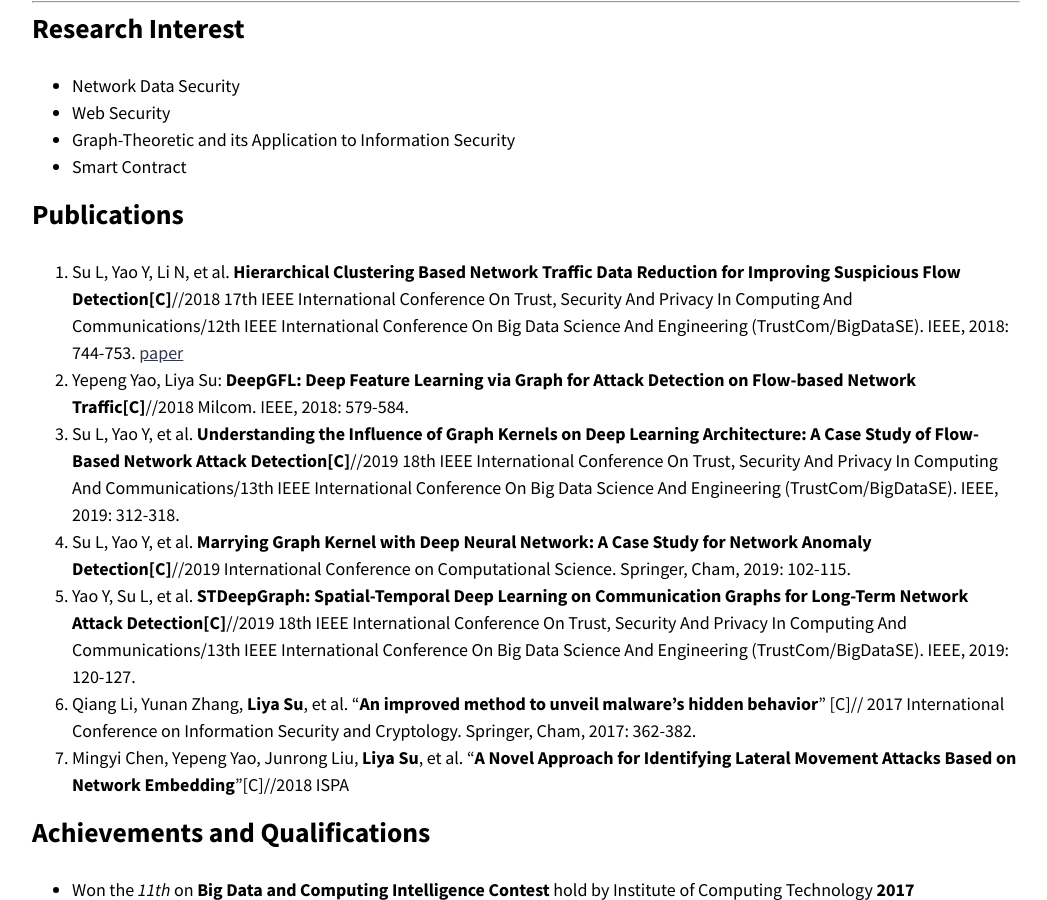
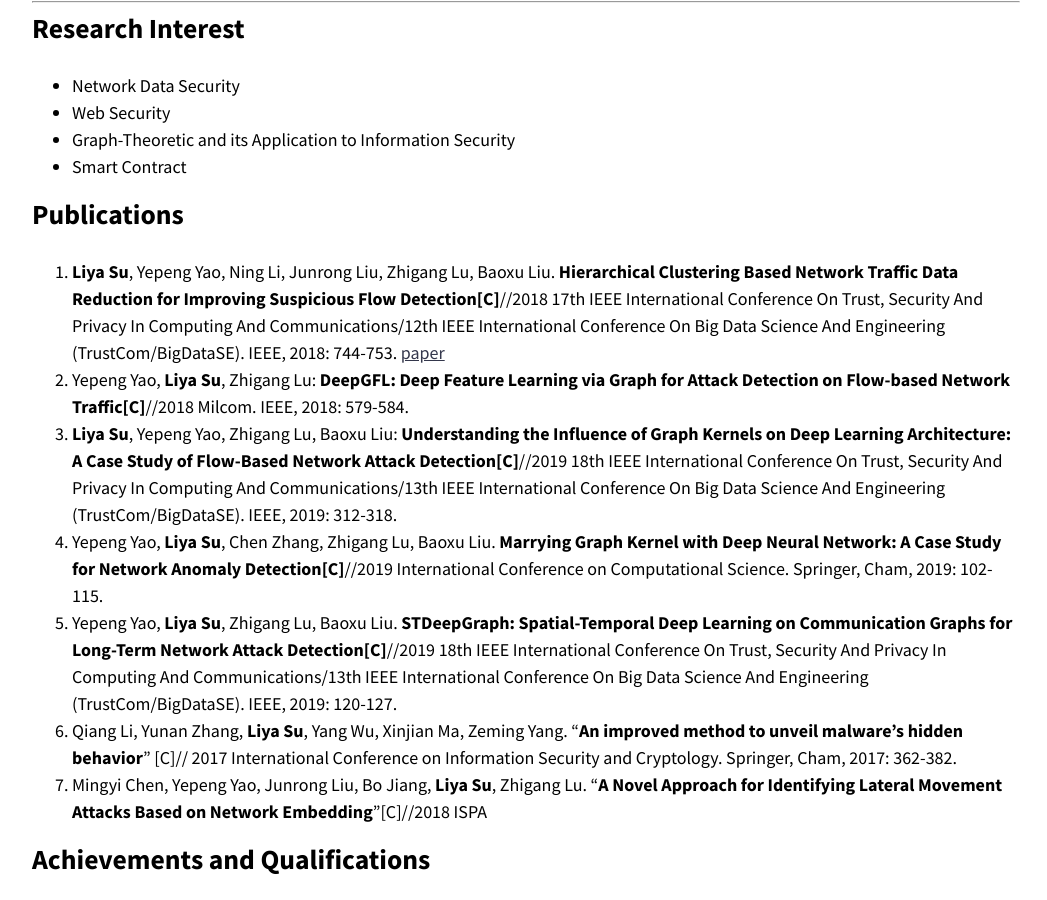
Before and after one commit to serea/serea_old.github.io, a Jekyll site: the page built from cv.md, in a window 1280 px wide and 900 px high, scrolled down 975 px. Shown: the whole window, without its empty margins (114-1161 px from the left). Built offline with Jekyll 4.4.1, drawn with Linux system fonts in a browser that asks for light colours; nearby versions of some CDN libraries.

```diff
--- a/cv.md
+++ b/cv.md
@@ -24,13 +24,13 @@ Hi! I am a 4rd year student of Ph.D. candidate Cyberspace Security at University
 
 ## Publications
 
-1. Su L, Yao Y, Li N, et al. **Hierarchical Clustering Based Network Traffic Data Reduction for Improving Suspicious Flow Detection[C]**//2018 17th IEEE International Conference On Trust, Security And Privacy In Computing And Communications/12th IEEE International Conference On Big Data Science And Engineering (TrustCom/BigDataSE). IEEE, 2018: 744-753. [paper](https://ieeexplore.ieee.org/abstract/document/8455976/)
-2. Yepeng Yao, Liya Su: **DeepGFL: Deep Feature Learning via Graph for Attack Detection on Flow-based Network Traffic[C]**//2018 Milcom. IEEE, 2018: 579-584.
-3. Su L, Yao Y, et al. **Understanding the Influence of Graph Kernels on Deep Learning Architecture: A Case Study of Flow-Based Network Attack Detection[C]**//2019 18th IEEE International Conference On Trust, Security And Privacy In Computing And Communications/13th IEEE International Conference On Big Data Science And Engineering (TrustCom/BigDataSE). IEEE, 2019: 312-318.
-4. Su L, Yao Y, et al. **Marrying Graph Kernel with Deep Neural Network: A Case Study for Network Anomaly Detection[C]**//2019 International Conference on Computational Science. Springer, Cham, 2019: 102-115.
-5. Yao Y, Su L, et al. **STDeepGraph: Spatial-Temporal Deep Learning on Communication Graphs for Long-Term Network Attack Detection[C]**//2019 18th IEEE International Conference On Trust, Security And Privacy In Computing And Communications/13th IEEE International Conference On Big Data Science And Engineering (TrustCom/BigDataSE). IEEE, 2019: 120-127.
-6. Qiang Li, Yunan Zhang, **Liya Su**, et al. “**An improved method to unveil malware's hidden behavior**” [C]// 2017 International Conference on Information Security and Cryptology. Springer, Cham, 2017: 362-382.
-7. Mingyi Chen, Yepeng Yao, Junrong Liu, **Liya Su**, et al. “**A Novel Approach for Identifying Lateral Movement Attacks Based on Network Embedding**”[C]//2018 ISPA
+1. **Liya Su**, Yepeng Yao, Ning Li, Junrong Liu, Zhigang Lu, Baoxu Liu. **Hierarchical Clustering Based Network Traffic Data Reduction for Improving Suspicious Flow Detection[C]**//2018 17th IEEE International Conference On Trust, Security And Privacy In Computing And Communications/12th IEEE International Conference On Big Data Science And Engineering (TrustCom/BigDataSE). IEEE, 2018: 744-753. [paper](https://ieeexplore.ieee.org/abstract/document/8455976/)
+2. Yepeng Yao, **Liya Su**, Zhigang Lu: **DeepGFL: Deep Feature Learning via Graph for Attack Detection on Flow-based Network Traffic[C]**//2018 Milcom. IEEE, 2018: 579-584.
+3. **Liya Su**, Yepeng Yao, Zhigang Lu, Baoxu Liu: **Understanding the Influence of Graph Kernels on Deep Learning Architecture: A Case Study of Flow-Based Network Attack Detection[C]**//2019 18th IEEE International Conference On Trust, Security And Privacy In Computing And Communications/13th IEEE International Conference On Big Data Science And Engineering (TrustCom/BigDataSE). IEEE, 2019: 312-318.
+4. Yepeng Yao, **Liya Su**, Chen Zhang, Zhigang Lu, Baoxu Liu. **Marrying Graph Kernel with Deep Neural Network: A Case Study for Network Anomaly Detection[C]**//2019 International Conference on Computational Science. Springer, Cham, 2019: 102-115.
+5. Yepeng Yao, **Liya Su**, Zhigang Lu, Baoxu Liu. **STDeepGraph: Spatial-Temporal Deep Learning on Communication Graphs for Long-Term Network Attack Detection[C]**//2019 18th IEEE International Conference On Trust, Security And Privacy In Computing And Communications/13th IEEE International Conference On Big Data Science And Engineering (TrustCom/BigDataSE). IEEE, 2019: 120-127.
+6. Qiang Li, Yunan Zhang, **Liya Su**, Yang Wu, Xinjian Ma, Zeming Yang. “**An improved method to unveil malware's hidden behavior**” [C]// 2017 International Conference on Information Security and Cryptology. Springer, Cham, 2017: 362-382.
+7. Mingyi Chen, Yepeng Yao, Junrong Liu, Bo Jiang, **Liya Su**, Zhigang Lu. “**A Novel Approach for Identifying Lateral Movement Attacks Based on Network Embedding**”[C]//2018 ISPA
 
 
 ## Achievements and Qualifications
```
